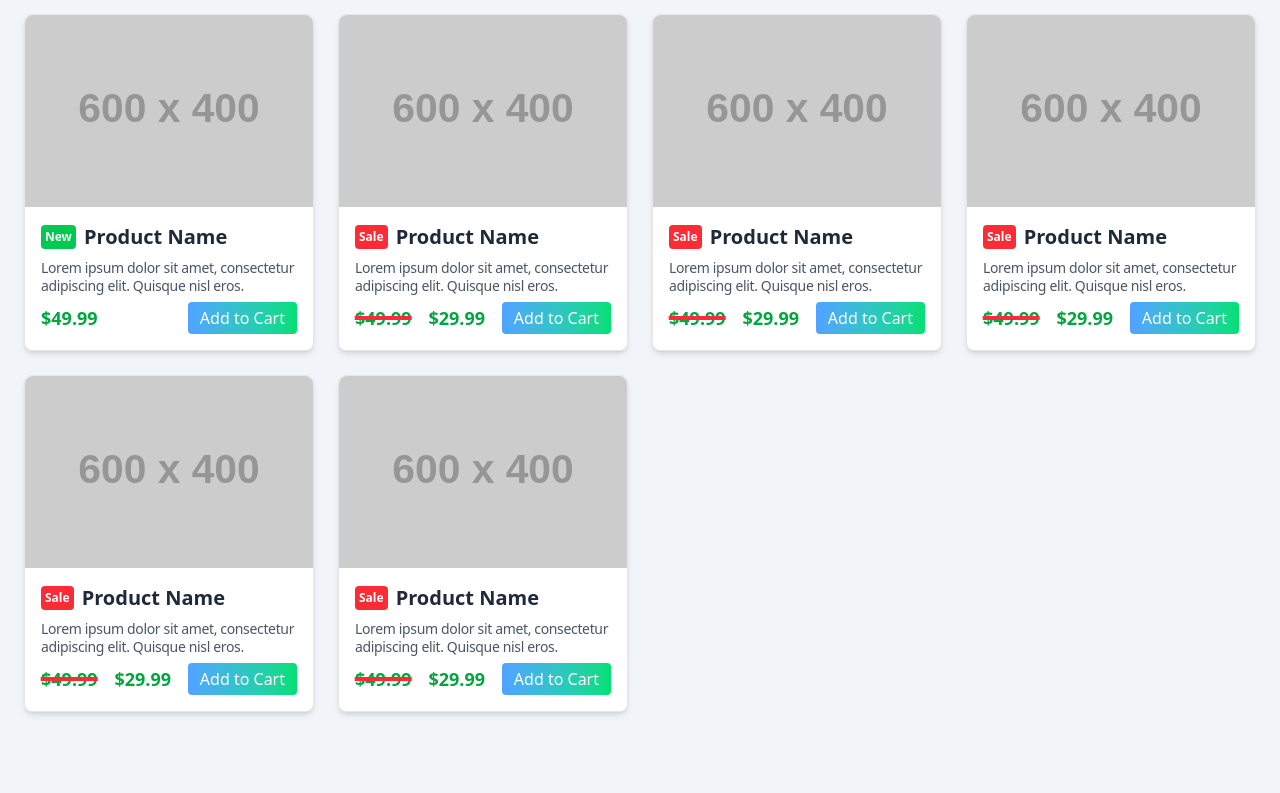
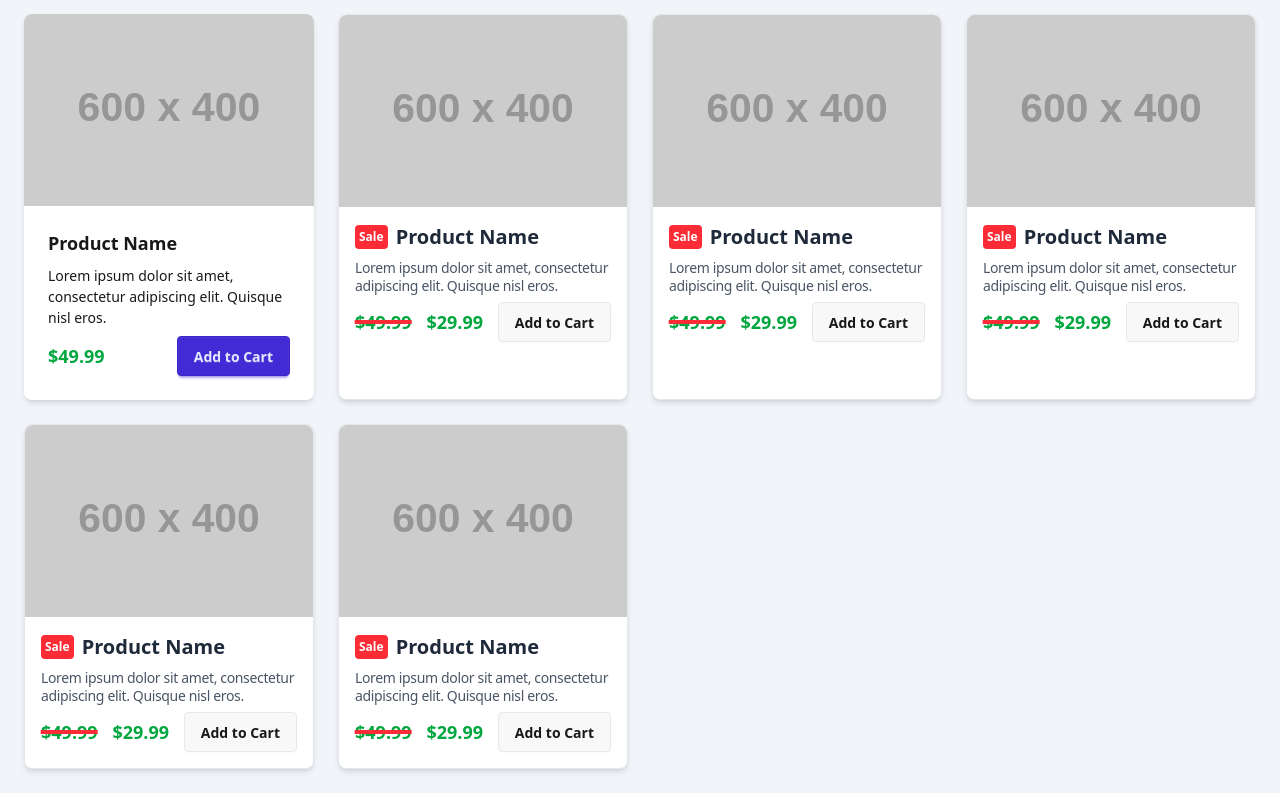
Before and after one commit to Ayzrian/mate-tailwindcss-course, a website built with Vite: page index.html in a window 1280 px wide. Shown: the part 142-935 px from the top of the page. Before the commit the page ends 878 px from the top, so only its background shows below. Built offline with nearby package versions, Linux system fonts and the light colour scheme; placeholder pictures from the web are drawn by us.

Commit message:
What is DaisyUI? - Finish

```diff
--- a/index.html
+++ b/index.html
@@ -33,7 +33,7 @@
 
         <div class="grid grid-cols-1 sm:grid-cols-2 lg:grid-cols-3 xl:grid-cols-4 gap-6">
           <div
-            class="group product-card"
+            class="group card"
           >
             <img
               src="https://placehold.co/600x400"
@@ -41,21 +41,21 @@
               class="product-image"
             >
 
-            <div class="p-4 space-y-2">
-              <h2 class="product-title product-title-new">
+            <div class="card-body">
+              <h2 class="card-title">
                 Product Name
               </h2>
-              <p class="product-description">
+              <p>
                 Lorem ipsum dolor sit amet, consectetur adipiscing elit. Quisque nisl eros.
               </p>
-              <div class="fcb">
+              <div class="card-actions fcb">
                 <span
                   class="product-price product-price-hover"
                 >
                   $49.99
                 </span>
                 <button
-                  class="btn btn-gradient"
+                  class="btn btn-primary"
                 >
                   Add to Cart
                 </button>
--- a/package.json
+++ b/package.json
@@ -9,6 +9,7 @@
     "preview": "vite preview"
   },
   "devDependencies": {
+    "daisyui": "^5.0.9",
     "vite": "^6.2.0"
   },
   "dependencies": {
--- a/src/style.css
+++ b/src/style.css
@@ -1,4 +1,5 @@
 @import "tailwindcss";
+@plugin "daisyui";
 
 @theme {
   --animate-fade-in: fadeIn 1s ease-in-out 1;
@@ -17,6 +18,9 @@
   align-items: center;
 }
 
+@utility card {
+  @apply shadow-md bg-white
+}
 
 @layer components {
   .product-card {
```
Also changed, not shown: 1 other file.
